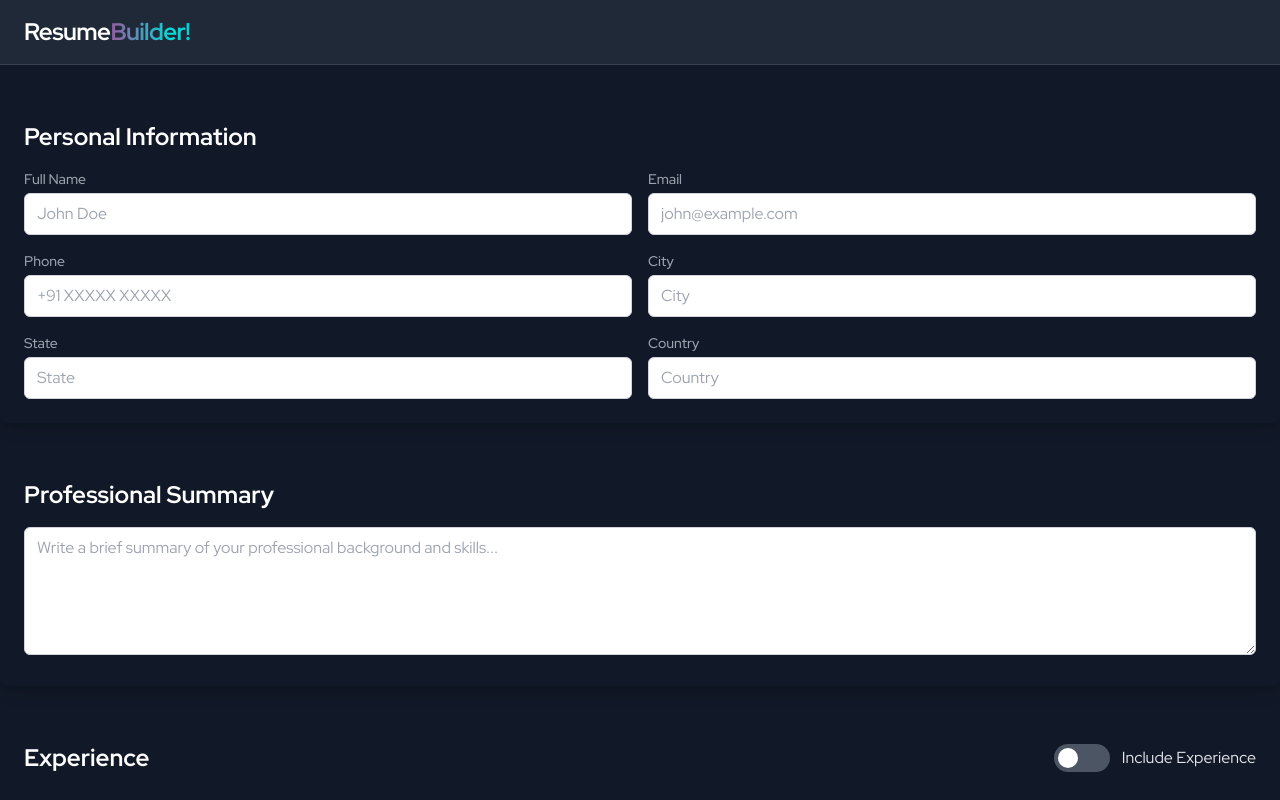
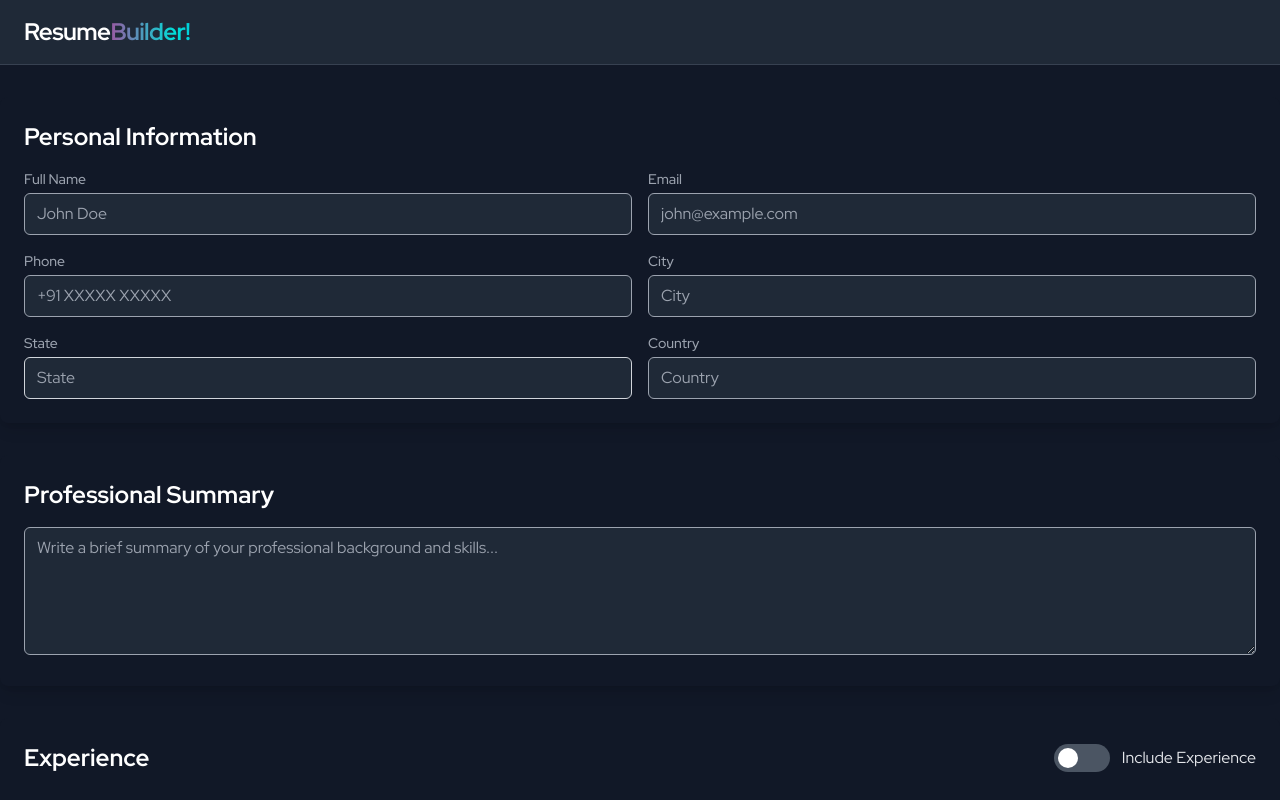
Before and after one commit to rubyaj24/resume_bulider, a Next.js app: page /resume in a window 1280 px wide. Shown: the top 800 px of the page. Built offline with nearby package versions, Linux system fonts and the light colour scheme.

Commit message:
style: update input and textarea styles for improved UI consistency

```diff
--- a/src/pages/resume.js
+++ b/src/pages/resume.js
@@ -177,7 +177,7 @@ export default function ResumePage() {
                 </label>
                 <input
                   type="text"
-                  className="w-full px-3 py-2 border border-gray-300 rounded-md"
+                  className="w-full px-3 py-2 border border-gray-400 rounded-md bg-gray-800"
                   placeholder="John Doe"
                   value={fullName}
                   onChange={(e) => setFullName(e.target.value)}
@@ -192,7 +192,7 @@ export default function ResumePage() {
                 </label>
                 <input
                   type="email"
-                  className="w-full px-3 py-2 border border-gray-300 rounded-md"
+                  className="w-full px-3 py-2 border border-gray-400 rounded-md bg-gray-800"
                   placeholder="john@example.com"
                   value={email}
                   onChange={(e) => setEmail(e.target.value)}
@@ -205,7 +205,7 @@ export default function ResumePage() {
                 </label>
                 <input
                   type="tel"
-                  className="w-full px-3 py-2 border border-gray-300 rounded-md"
+                  className="w-full px-3 py-2 border border-gray-400 rounded-md bg-gray-800"
                   placeholder="+91 XXXXX XXXXX"
                   value={phone}
                   onChange={(e) => setPhone(e.target.value)}
@@ -218,7 +218,7 @@ export default function ResumePage() {
                 </label>
                 <input
                   type="text"
-                  className="w-full px-3 py-2 border border-gray-300 rounded-md"
+                  className="w-full px-3 py-2 border border-gray-400 rounded-md bg-gray-800"
                   placeholder="City"
                   value={location.city}
                   onChange={(e) => setLocation({ ...location, city: e.target.value })}
@@ -231,7 +231,7 @@ export default function ResumePage() {
                 </label>
                 <input
                   type="text"
-                  className="w-full px-3 py-2 border border-gray-300 rounded-md"
+                  className="w-full px-3 py-2 border border-gray-300 rounded-md bg-gray-800"
                   placeholder="State"
                   value={location.state}
                   onChange={(e) => setLocation({ ...location, state: e.target.value })}
@@ -244,7 +244,7 @@ export default function ResumePage() {
                 </label>
                 <input
                   type="text"
-                  className="w-full px-3 py-2 border border-gray-300 rounded-md"
+                  className="w-full px-3 py-2 border border-gray-400 rounded-md bg-gray-800"
                   placeholder="Country"
                   value={location.country}
                   onChange={(e) => setLocation({ ...location, country: e.target.value })}
@@ -257,7 +257,7 @@ export default function ResumePage() {
           <div className="bg-gray-900 shadow-lg rounded-lg p-6">
             <h2 className="text-2xl font-bold mb-4">Professional Summary</h2>
             <textarea
-              className="w-full px-3 py-2 border border-gray-300 rounded-md h-32"
+              className="w-full px-3 py-2 border border-gray-400 rounded-md h-32 bg-gray-800"
               placeholder="Write a brief summary of your professional background and skills..."
               value={summary}
               onChange={(e) => setSummary(e.target.value)}
```
